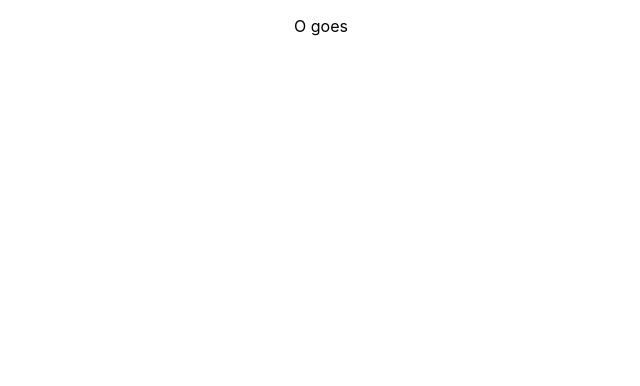
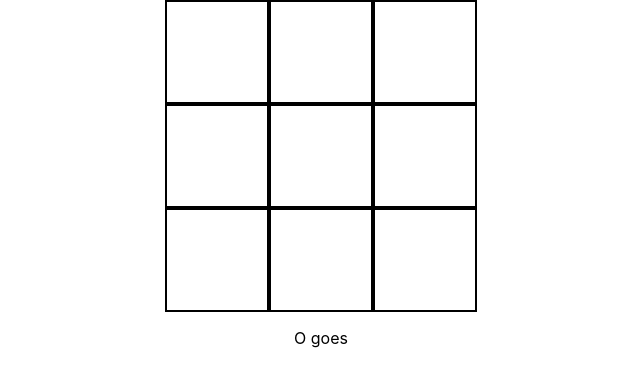
Before and after one commit to SchoolOfCode/noughts-and-crosses-plan-26-scm, a React (Create React App) app in the folder app/: page / in a window 1280 px wide. Shown: the top 386 px of the page, without its empty margins (319-959 px from the left). Built offline with nearby package versions, Linux system fonts and the light colour scheme.

Commit message:
Game working

```diff
--- /dev/null
+++ b/app/src/components/board/board.css
@@ -0,0 +1,10 @@
+.game-board {
+  display: grid;
+  grid-template-columns: repeat(3, 1fr);
+  grid-template-rows: repeat(3, 1fr);
+  grid-column-gap: 0px;
+  grid-row-gap: 0px;
+  height: fit-content;
+  width: fit-content;
+  margin: auto;
+}
--- a/app/src/components/board/board.js
+++ b/app/src/components/board/board.js
@@ -1,11 +1,12 @@
 import React from "react";
 import Square from "../square/square";
+import "./board.css";
 
 function Board({ makeMove, board }) {
   return (
     <div className="game-board">
       {board.map((square, index) => (
-        <Square key={index} value={square} makeMove={makeMove} />
+        <Square key={index} value={square} makeMove={makeMove} index={index} />
       ))}
     </div>
   );
--- a/app/src/components/game/game.js
+++ b/app/src/components/game/game.js
@@ -1,4 +1,4 @@
-import React from "react";
+import React, { useEffect } from "react";
 import Board from "../board/board";
 import { useState } from "react";
 
@@ -15,16 +15,24 @@ function Game() {
     null,
   ]);
 
-  const [isXTurn, setIsXTurn] = useState(false);
+  const [isXTurn, setIsXTurn] = useState(true);
+  const [isGameInProgress, setIsGameInProgress] = useState(true);
 
-  function makeMove(squareNumber, symbol) {
+  useEffect(() => {
+    checkWinner();
+    setIsXTurn(!isXTurn);
+  }, [board]);
+
+  function makeMove(squareNumber) {
+    const symbol = isXTurn ? "X" : "O";
     if (board[squareNumber] === null) {
-      setBoard([
-        ...board.splice(0, squareNumber),
-        symbol,
-        ...board.splice(squareNumber + 1),
-      ]);
-      setIsXTurn(!isXTurn);
+      setBoard((board) => {
+        return [
+          ...board.slice(0, squareNumber),
+          symbol,
+          ...board.slice(squareNumber + 1),
+        ];
+      });
     }
   }
 
@@ -46,7 +54,7 @@ function Game() {
     const rightDiagonal =
       board[2] !== null && board[2] === board[4] && board[2] === board[6];
 
-    return (
+    if (
       leftColumn ||
       middleColumn ||
       rightColumn ||
@@ -55,7 +63,10 @@ function Game() {
       bottomRow ||
       leftDiagonal ||
       rightDiagonal
-    );
+    ) {
+      setIsGameInProgress(false);
+      console.log(`Game over, winner is ${isXTurn ? "X" : "O"}`);
+    }
   }
 
   return (
--- /dev/null
+++ b/app/src/components/square/square.css
@@ -0,0 +1,5 @@
+.square {
+  height: 100px;
+  width: 100px;
+  border: 2px solid black;
+}
--- a/app/src/components/square/square.js
+++ b/app/src/components/square/square.js
@@ -1,7 +1,12 @@
 import React from "react";
+import "./square.css";
 
-function Square() {
-  return <div></div>;
+function Square({ value, makeMove, index }) {
+  return (
+    <div className="square" onClick={() => makeMove(index)}>
+      {value}
+    </div>
+  );
 }
 
 export default Square;
```
